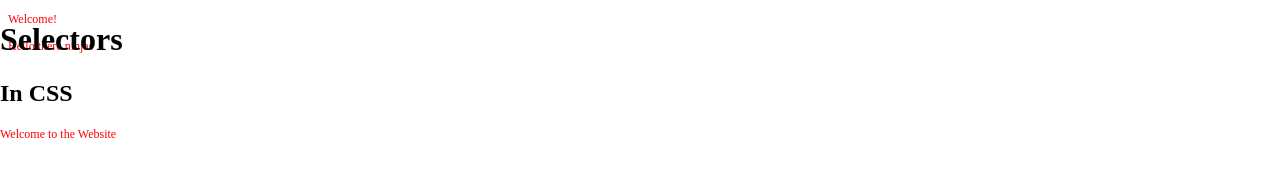
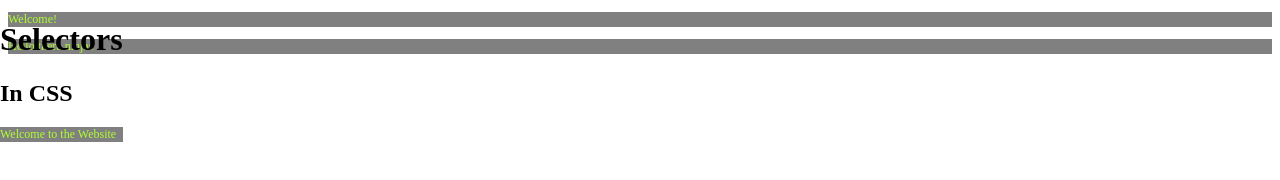
Before and after one commit to iamjuanfg/thenetninja_tutorial_css, a plain HTML site: page lesson-6/index.html in a window 1280 px wide. Drawn offline with Linux system fonts and the light colour scheme.

Commit message:
added background color on p

```diff
--- a/lesson-6/css/syntax.css
+++ b/lesson-6/css/syntax.css
@@ -9,6 +9,9 @@
 }
 
 p{
+    /* Init */
     font-size: 12px;
-    color: red;
+    color: greenyellow;
+    /* */
+    background-color: grey;
 }
```
